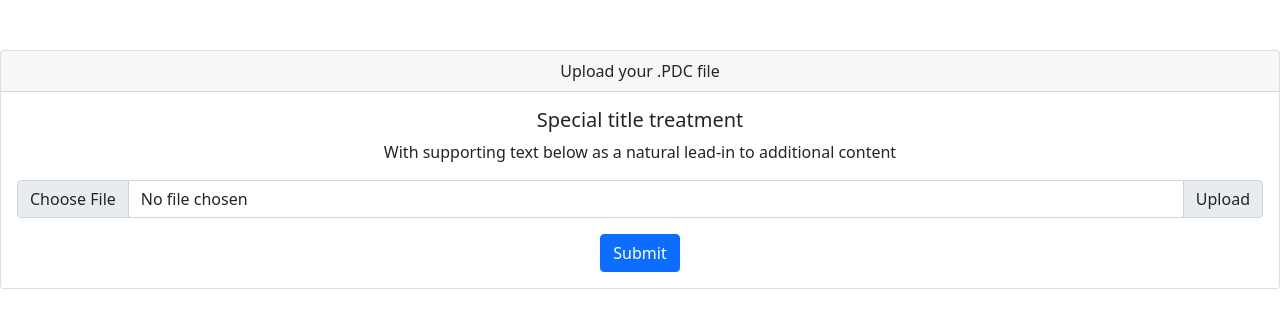
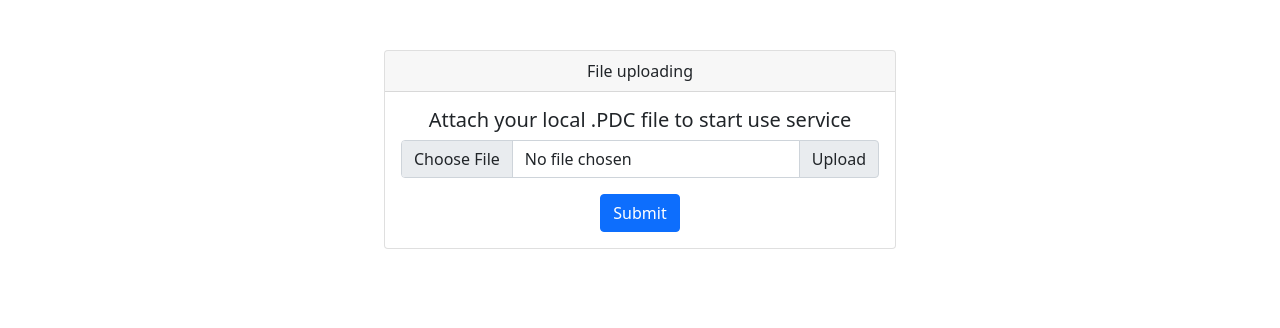
Before and after one commit to mrzlkaaa/refueling_tool, a Flask app: page /home in a window 1280 px wide. Shown: the part 56-384 px from the top of the page. Run offline with Flask 2, Linux system fonts and the light colour scheme.

Commit message:
rewritten descripption for .PDC uploading page

```diff
--- a/app/views.py
+++ b/app/views.py
@@ -21,7 +21,6 @@ def home():
         uploaded.save(os.path.join(app.config['UPLOAD_FOLDER'], uploaded.filename))
         return redirect(url_for('view.reading_file', file_name = uploaded.filename))
     return render_template('home.html')
-
 
 @view.route('/proc/<file_name>', methods=['GET', 'POST'])
 def reading_file(file_name):
--- a/templates/home.html
+++ b/templates/home.html
@@ -4,14 +4,13 @@
 	{% endblock %}
 	{% block content %}
 		<form method="POST", enctype="multipart/form-data">
-			<div id='box'>
+			<div id='box-small'>
 				<div class="card text-center">
 				  <div class="card-header">
-				    Upload your .PDC file
+				    File uploading
 				  </div>
 				  <div class="card-body">
-				    <h5 class="card-title">Special title treatment</h5>
-				    <p class="card-text">With supporting text below as a natural lead-in to additional content </p>
+				    <h5 class="card-title">Attach your local .PDC file to start use service</h5>
 					<div class="input-group mb-3">
 					  <input type="file" name='uploaded' class="text_inputs form-control" >
 					  <label class="input-group-text" for="inputGroupFile02">Upload</label>
```
